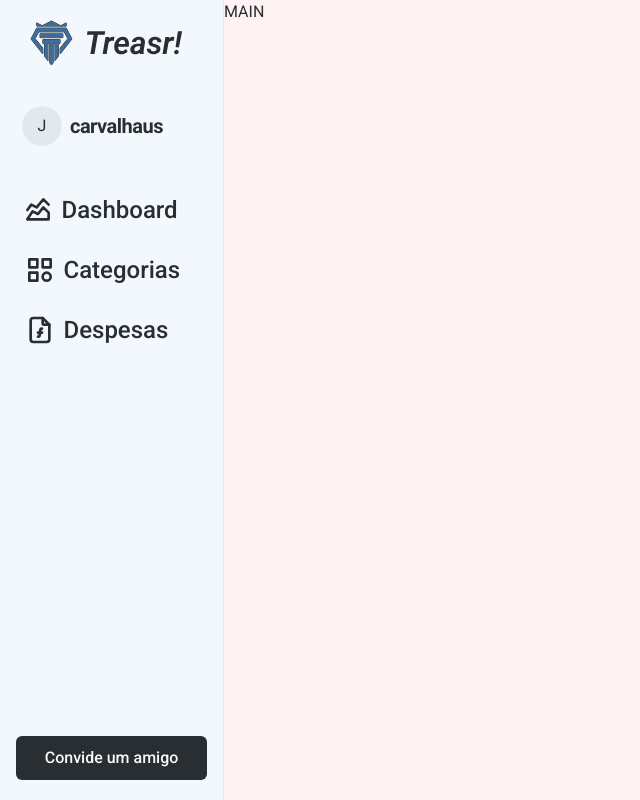
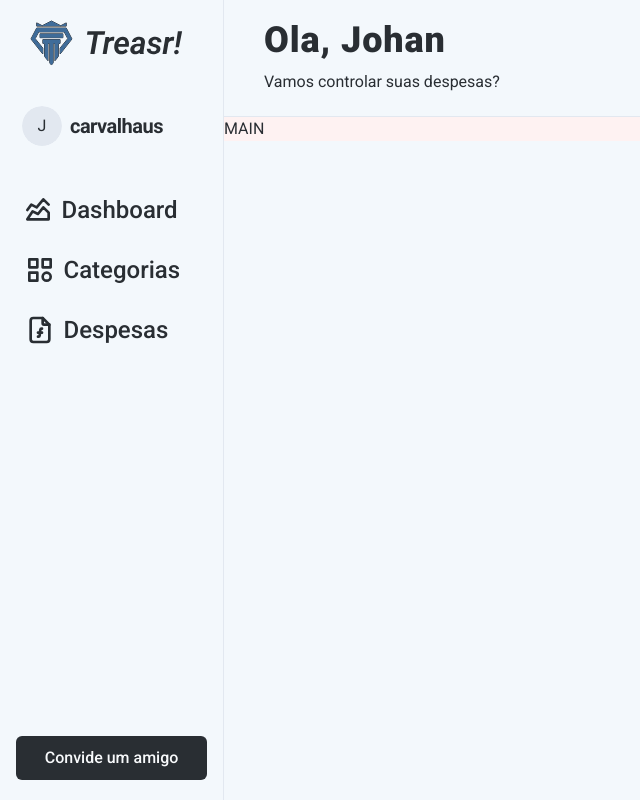
Before and after one commit to carvalhaus/financial_controller, a Next.js app in the folder frontend/: page /dashboard in a window 1280 px wide. Shown: the whole page, without its empty margins (0-640 px from the left). Built offline with nearby package versions, Linux system fonts and the light colour scheme.

Commit message:
feat: create DashboardsHeader

```diff
--- a/frontend/app/dashboard/(main)/page.jsx
+++ b/frontend/app/dashboard/(main)/page.jsx
@@ -1,5 +1,12 @@
+import DashboardsHeader from "../_components/dashboardsHeader";
+
 function MainDashboard() {
-    return (<h1>MAIN</h1>);
+    return (
+        <div>
+            <DashboardsHeader title={"Ola, Johan"} subtitle={"Vamos controlar suas despesas?"} />
+            <h1 className="bg-red-50">MAIN</h1>
+        </div>
+    );
 }
 
 export default MainDashboard;
--- /dev/null
+++ b/frontend/app/dashboard/_components/dashboardsHeader.jsx
@@ -0,0 +1,14 @@
+function DashboardsHeader({ title, subtitle }) {
+    return (
+        <header className="border-b border-b-[#E2E8F0] px-10 py-5">
+            <h1 className="scroll-m-20 text-4xl font-extrabold tracking-wide">
+                {title}
+            </h1>
+            <p className="leading-7 [&:not(:first-child)]:mt-2">
+                {subtitle}
+            </p>
+        </header>
+    );
+}
+
+export default DashboardsHeader;
--- a/frontend/app/dashboard/layout.jsx
+++ b/frontend/app/dashboard/layout.jsx
@@ -19,7 +19,7 @@ function DashboardLayout({ children }) {
                 <FriendInvitation />
             </aside>
 
-            <div className="flex-1 bg-red-50">
+            <div className="flex-1">
                 {children}
             </div>
         </div>
```
